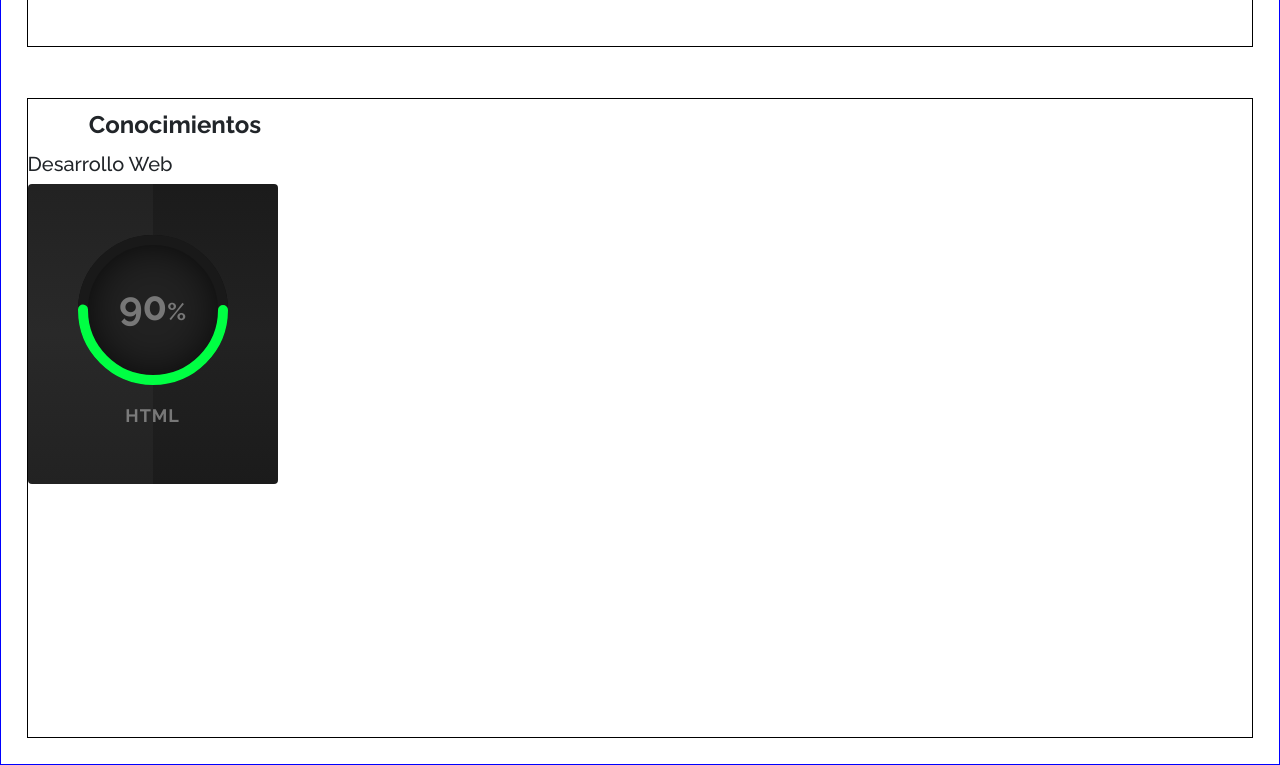
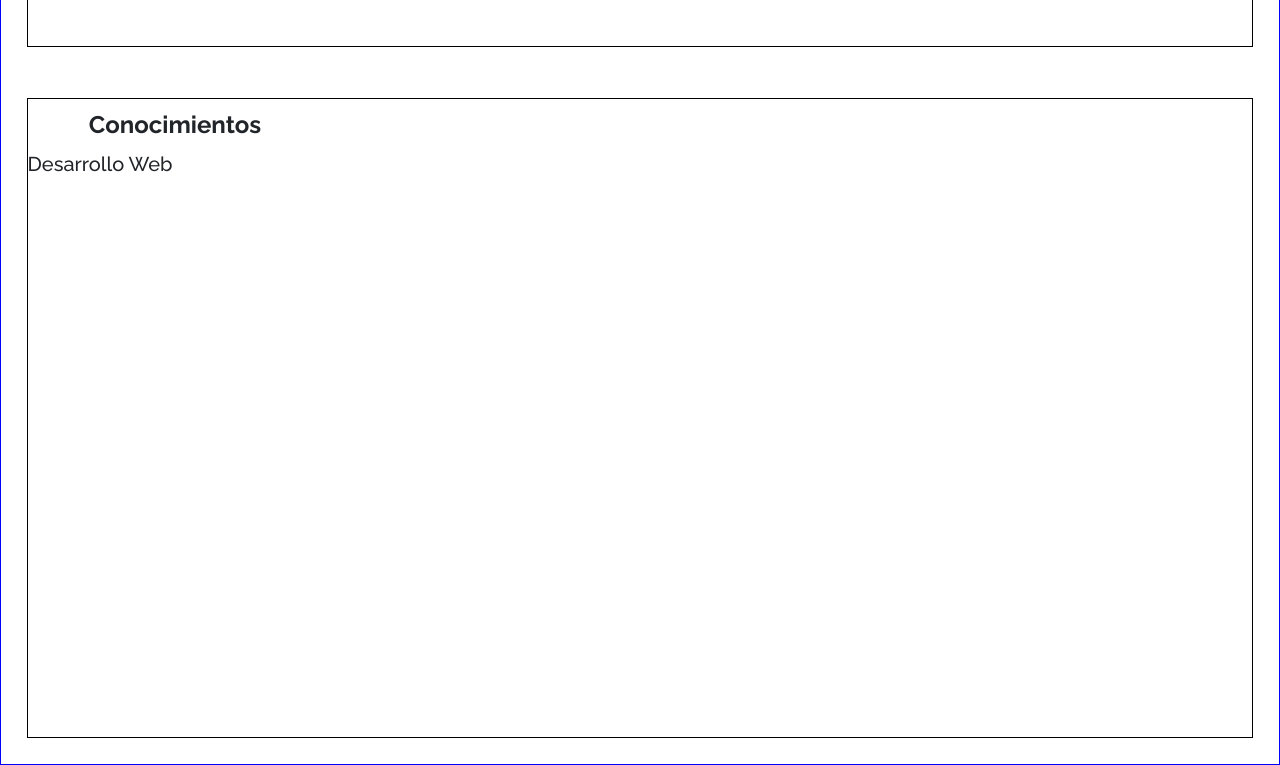
Before and after one commit to Facu277/AlfaroFacundo-FrontEnd, a website: page index.html in a window 1280 px wide. Shown: the part 1831-2596 px from the top of the page. Drawn offline with nearby package versions, Linux system fonts and the light colour scheme.

Commit message:
Realizando cambios

```diff
--- a/index.html
+++ b/index.html
@@ -189,12 +189,12 @@
             </div>
 
 
-            <div class="contenedor-desarollo-web">
+            <div class="contenedor-desarollo">
                 <div class="titulo-desrrollo-web">
                     <h5>Desarrollo Web</h5>
                 </div>
 
-                <div class="hablidades">
+                <!-- <div class="hablidades">
 
                     <div class="card-habilidades">
                         <div class="box-habilidades">
@@ -209,17 +209,14 @@
                             </div>
                             <h6 class="texto">HTML</h6>
                         </div>
-
                     </div>
 
 
 
 
 
-
-                </div>
+                </div> -->
             </div>
-
         </div>
 
 
--- a/style.css
+++ b/style.css
@@ -247,7 +247,6 @@ body{
 
 
 
-
 /* Ejemplo de circulos
  */
 .card-habilidades {
```
